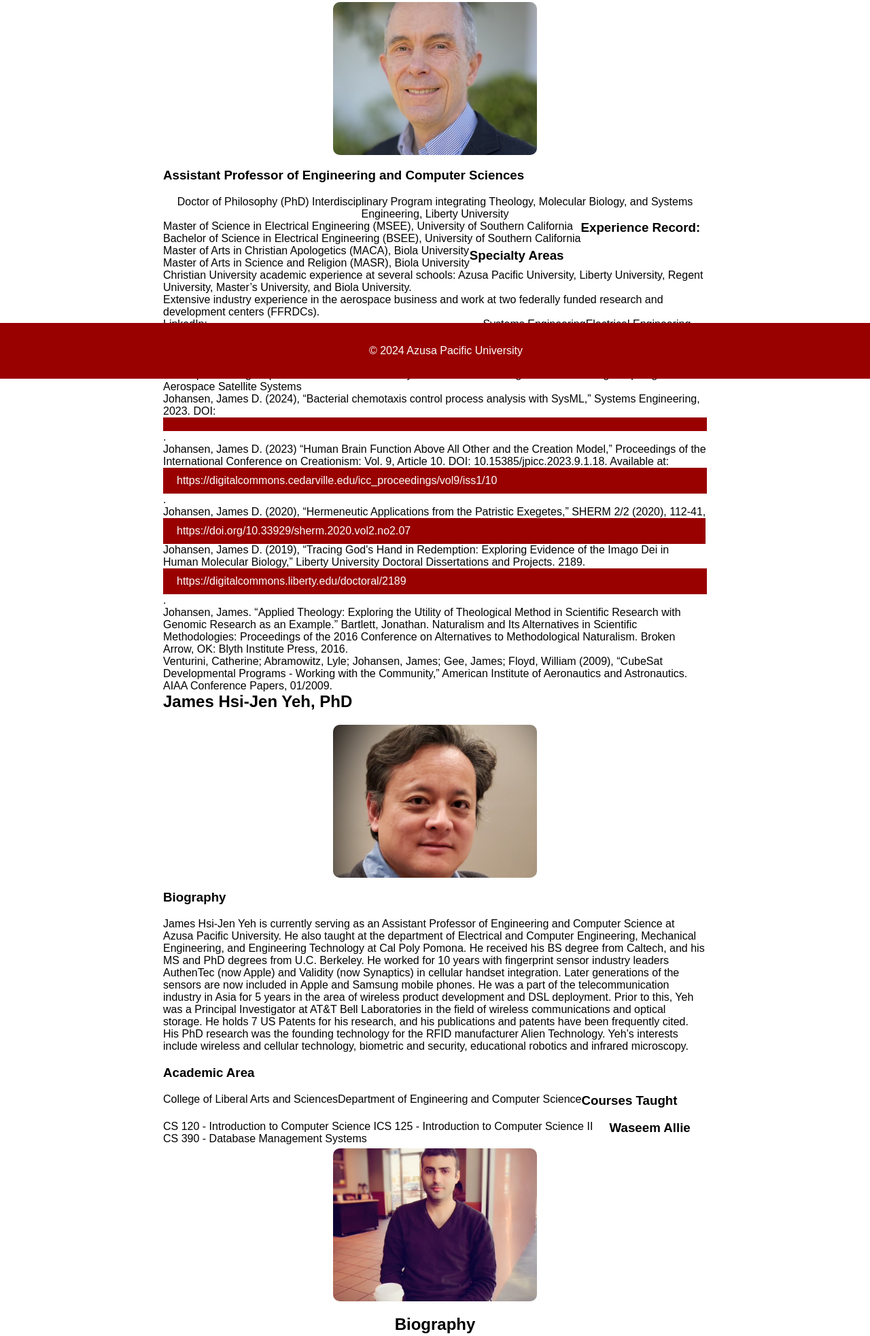
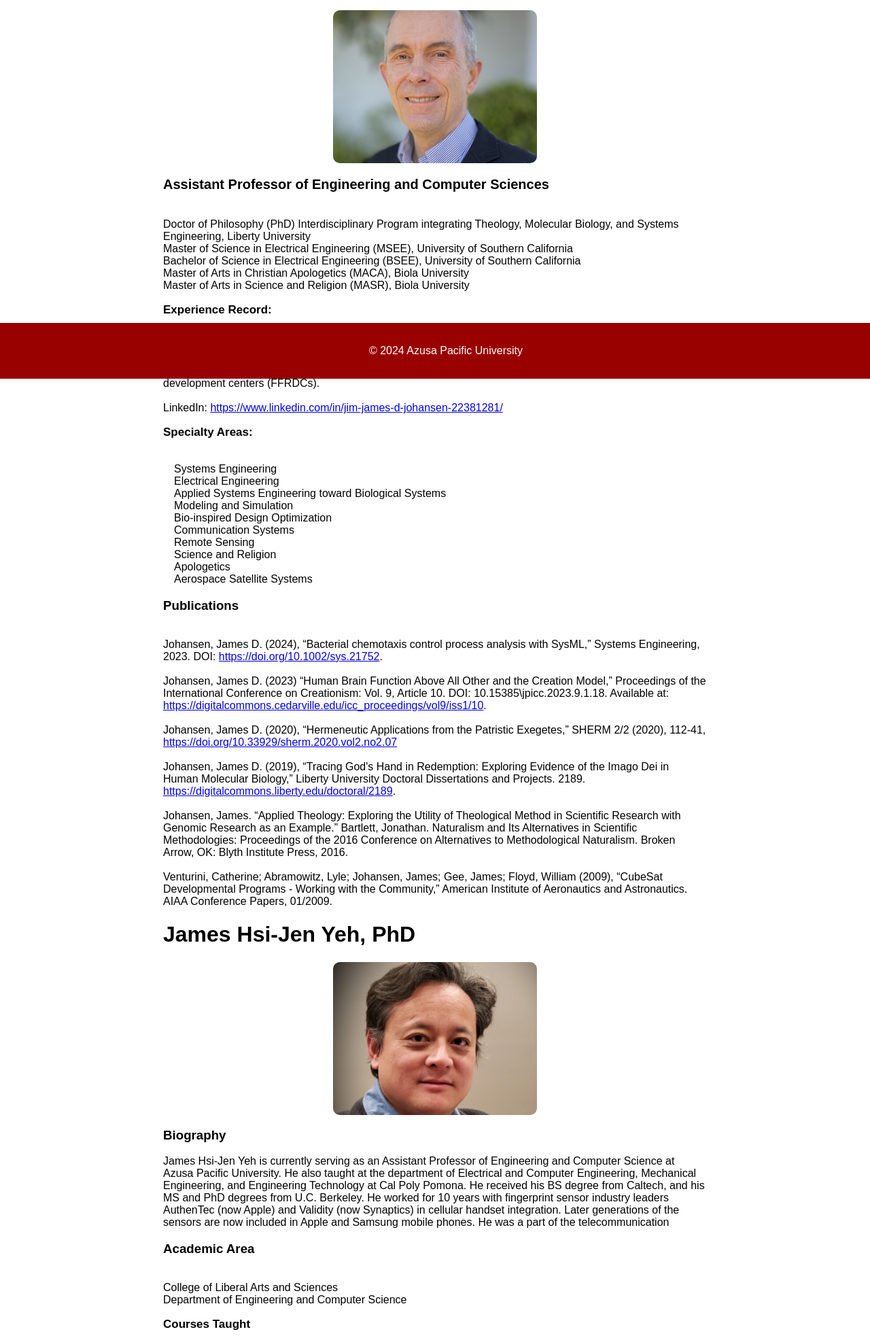
Before and after one commit to wallie21/capstoneteam2, a plain HTML site: page faculty.html in a window 1280 px wide. Shown: the part 243-2208 px from the top of the page at 68% size. Drawn offline with Linux system fonts and the light colour scheme.

Commit message:
Update faculty.html

```diff
--- a/faculty.html
+++ b/faculty.html
@@ -18,68 +18,81 @@
             <li><a href="computer_science.html">Software Engineering: Computer Science Capstones</a></li>
             <li><a href="faculty.html">Meet the Faculty</a></li>
             <li><a href="form.html">Request More Info</a></li>
+            <li><a> </a></li>
         </ul>
     </nav>
     <main>
-	<h2>James D. Johansen, PhD</h2>
+        <h1>James D. Johansen, PhD</h1>
         <img src="drjohansen.jpg" alt="Dr. Johansen">
 
-	<h3>Assistant Professor of Engineering and Computer Sciences</h3>
-	<ul>
-		<li>Doctor of Philosophy (PhD) Interdisciplinary Program integrating Theology, Molecular Biology, and Systems Engineering, Liberty University</li>
-		<li>Master of Science in Electrical Engineering (MSEE), University of Southern California</li>
-		<li>Bachelor of Science in Electrical Engineering (BSEE), University of Southern California</li>
-		<li>Master of Arts in Christian Apologetics (MACA), Biola University</li>
-		<li>Master of Arts in Science and Religion (MASR), Biola University</li>
-	</ul>
-	<h3>Experience Record: </h3>
-	    <li>Christian University academic experience at several schools: Azusa Pacific University, Liberty University, Regent University, Master’s University, and Biola University.</li>
-	    <li>Extensive industry experience in the aerospace business and work at two federally funded research and development centers (FFRDCs).</li>
-	    <li>LinkedIn: <a href=https://www.linkedin.com/in/jim-james-d-johansen-22381281/">https://www.linkedin.com/in/jim-james-d-johansen-22381281/</a></li>
-	<h3>Specialty Areas</h3>
-	    <li>Systems Engineering</li>
-	    <li>Electrical Engineering</li>
-	    <li>Applied Systems Engineering toward Biological Systems</li>
-	    <li>Modeling and Simulation</li>
-	    <li>Bio-inspired Design Optimization</li>
-	    <li>Communication Systems</li>
-	    <li>Remote Sensing</li>
-	    <li>Science and Religion</li>
-	    <li>Apologetics</li>
-	    <li>Aerospace Satellite Systems</li>
+        <p style="font-size: 20px;"><strong>Assistant Professor of Engineering and Computer Sciences</strong></p>
+        	<p>
+			<br>Doctor of Philosophy (PhD) Interdisciplinary Program integrating Theology, Molecular Biology, and Systems Engineering, Liberty University
+           		<br>Master of Science in Electrical Engineering (MSEE), University of Southern California
+           		<br>Bachelor of Science in Electrical Engineering (BSEE), University of Southern California
+            		<br>Master of Arts in Christian Apologetics (MACA), Biola University
+            		<br>Master of Arts in Science and Religion (MASR), Biola University
+		</p>
+
+        <p style="font-size: 17px;"><strong>Experience Record:</strong></p>
+        	<p>
+			<br> Christian University academic experience at several schools: Azusa Pacific University, Liberty University, Regent University, Master’s University, and Biola University.
+			<br> Extensive industry experience in the aerospace business and work at two federally funded research and development centers (FFRDCs).
+			<br>
+        		<br>LinkedIn: <a href="https://www.linkedin.com/in/jim-james-d-johansen-22381281/">https://www.linkedin.com/in/jim-james-d-johansen-22381281/</a>
+		</p>
+        <p style="font-size: 17px;"><strong>Specialty Areas:</strong></p>
+        <p>
+            <br>&emsp;Systems Engineering
+            <br>&emsp;Electrical Engineering
+            <br>&emsp;Applied Systems Engineering toward Biological Systems
+            <br>&emsp;Modeling and Simulation
+            <br>&emsp;Bio-inspired Design Optimization
+            <br>&emsp;Communication Systems
+            <br>&emsp;Remote Sensing
+            <br>&emsp;Science and Religion
+            <br>&emsp;Apologetics
+            <br>&emsp;Aerospace Satellite Systems
+        </p>
         <h3>Publications</h3>
-	    <li>Johansen, James D. (2024), “Bacterial chemotaxis control process analysis with SysML,” Systems Engineering, 2023. DOI: <a href="https://doi.org/10.1002/sys.21752>https://doi.org/10.1002/sys.21752"></a>. </li>
-	    <li>Johansen, James D. (2023) “Human Brain Function Above All Other and the Creation Model,” Proceedings of the International Conference on Creationism: Vol. 9, Article 10. DOI: 10.15385/jpicc.2023.9.1.18. Available at: <a href="https://doi.org/10.1002/sys.21752">https://digitalcommons.cedarville.edu/icc_proceedings/vol9/iss1/10</a>.</li>
-	    <li>Johansen, James D. (2020), “Hermeneutic Applications from the Patristic Exegetes,” SHERM 2/2 (2020), 112-41, <a href="https://doi.org/10.33929/sherm.2020.vol2.no2.07">https://doi.org/10.33929/sherm.2020.vol2.no2.07 </a></li>
-	    <li>Johansen, James D. (2019), “Tracing God's Hand in Redemption: Exploring Evidence of the Imago Dei in Human Molecular Biology,” Liberty University Doctoral Dissertations and Projects. 2189. <a href="https://digitalcommons.liberty.edu/doctoral/2189">https://digitalcommons.liberty.edu/doctoral/2189</a>. </li>
-	    <li>Johansen, James. “Applied Theology: Exploring the Utility of Theological Method in Scientific Research with Genomic Research as an Example.” Bartlett, Jonathan. Naturalism and Its Alternatives in Scientific Methodologies: Proceedings of the 2016 Conference on Alternatives to Methodological Naturalism. Broken Arrow, OK: Blyth Institute Press, 2016.</li>
-	    <li>Venturini, Catherine; Abramowitz, Lyle; Johansen, James; Gee, James; Floyd, William (2009), “CubeSat Developmental Programs - Working with the Community,” American Institute of Aeronautics and Astronautics. AIAA Conference Papers, 01/2009.</li>
+        <p>
+            	<br>Johansen, James D. (2024), “Bacterial chemotaxis control process analysis with SysML,” Systems Engineering, 2023. DOI: <a href="https://doi.org/10.1002/sys.21752">https://doi.org/10.1002/sys.21752</a>.
+		<br>
+            	<br>Johansen, James D. (2023) “Human Brain Function Above All Other and the Creation Model,” Proceedings of the International Conference on Creationism: Vol. 9, Article 10. DOI: 10.15385\jpicc.2023.9.1.18. Available at: <a href="https://digitalcommons.cedarville.edu/icc_proceedings/vol9/iss1/10">https://digitalcommons.cedarville.edu/icc_proceedings/vol9/iss1/10</a>.
+		<br>
+            	<br>Johansen, James D. (2020), “Hermeneutic Applications from the Patristic Exegetes,” SHERM 2/2 (2020), 112-41, <a href="https://doi.org/10.33929/sherm.2020.vol2.no2.07">https://doi.org/10.33929/sherm.2020.vol2.no2.07 </a>
+		<br>
+            	<br>Johansen, James D. (2019), “Tracing God's Hand in Redemption: Exploring Evidence of the Imago Dei in Human Molecular Biology,” Liberty University Doctoral Dissertations and Projects. 2189. <a href="https://digitalcommons.liberty.edu/doctoral/2189">https://digitalcommons.liberty.edu/doctoral/2189</a>.
+		<br>
+            	<br>Johansen, James. “Applied Theology: Exploring the Utility of Theological Method in Scientific Research with Genomic Research as an Example.” Bartlett, Jonathan. Naturalism and Its Alternatives in Scientific Methodologies: Proceedings of the 2016 Conference on Alternatives to Methodological Naturalism. Broken Arrow, OK: Blyth Institute Press, 2016.
+		<br>
+            	<br>Venturini, Catherine; Abramowitz, Lyle; Johansen, James; Gee, James; Floyd, William (2009), “CubeSat Developmental Programs - Working with the Community,” American Institute of Aeronautics and Astronautics. AIAA Conference Papers, 01/2009.
+        </p>
 
-	<h2>James Hsi-Jen Yeh, PhD</h2>
+        <h1>James Hsi-Jen Yeh, PhD</h1>
         <img src="dryeh.jpg" alt="Dr. Yeh">
         <h3>Biography</h3>
-        	<p>James Hsi-Jen Yeh is currently serving as an Assistant Professor of Engineering and Computer Science at Azusa Pacific University. He also taught at the department of 	Electrical and Computer Engineering, Mechanical Engineering, and Engineering Technology at Cal Poly Pomona. He received his BS degree from Caltech, and his MS and PhD degrees from 	U.C. Berkeley. He worked for 10 years with fingerprint sensor industry leaders AuthenTec (now Apple) and Validity (now Synaptics) in cellular handset integration. Later generations 	of the sensors are now included in Apple and Samsung mobile phones. He was a part of the telecommunication industry in Asia for 5 years in the area of wireless product development 	and DSL deployment. Prior to this, Yeh was a Principal Investigator at AT&T Bell Laboratories in the field of wireless communications and optical storage. He holds 7 US Patents for 	his research, and his publications and patents have been frequently cited. His PhD research was the founding technology for the RFID manufacturer Alien Technology. Yeh’s interests 	include wireless and cellular technology, biometric and security, educational robotics and infrared microscopy.</P>
+        <p>James Hsi-Jen Yeh is currently serving as an Assistant Professor of Engineering and Computer Science at Azusa Pacific University. He also taught at the department of Electrical and Computer Engineering, Mechanical Engineering, and Engineering Technology at Cal Poly Pomona. He received his BS degree from Caltech, and his MS and PhD degrees from U.C. Berkeley. He worked for 10 years with fingerprint sensor industry leaders AuthenTec (now Apple) and Validity (now Synaptics) in cellular handset integration. Later generations of the sensors are now included in Apple and Samsung mobile phones. He was a part of the telecommunication</p>
 	<h3>Academic Area</h3>
-	<ul>
-		<li>College of Liberal Arts and Sciences</li>
-		<li>Department of Engineering and Computer Science</li>
-	</ul>
+	<p>
+		<br>College of Liberal Arts and Sciences
+		<br>Department of Engineering and Computer Science
+	</p>
 
-	<h3>Courses Taught</h3>
-	<ul>
-		<li>CS 120 - Introduction to Computer Science I</li>
-		<li>CS 125 - Introduction to Computer Science II</li>
-		<li>CS 390 - Database Management Systems</li>
-	<ul>
+	<p style="font-size: 17px;"><strong>Courses Taught</strong></p>
+	<p>
+		<br>CS 120 - Introduction to Computer Science I
+		<br>CS 125 - Introduction to Computer Science II
+		<br>CS 390 - Database Management Systems
+	</p>
 
-	<h3>Waseem Allie</h3>
+	<h1>Waseem Allie</h1>
 	<img src="waseem.jpeg" alt="Waseem">
 	<h2>Biography</h2>
 	<p>Waseem is a senior computer science major at Azusa Pacific University, graduating class of May 2024. He ambitions include getting a job in defense and working on the B-21 Raider and
 		other military planes. He is also one of the current lab techs working on APU's CubeSat program and spends his time programming the Pumpkin Development Board and learning
 		RTOS (real-time operating systems). In his free time he tends to his freshwater aquarium and likes to hang out with his dog Max.</p>
-
-	<h3>Jovanny Camano</h3>
+	<h1>Jovanny Camano</h1>
 		<img src="jovanny.jpeg">
 		<h2>Biography</h2>
 		<p>Jovanny is a senior computer science major at Azusa Pacific University, graduating class of May 2024. His ambitions include getting a job in CyberSecurity or Network Administrator at IBM / Cisco. Currently, he is working part-time at I.T. at APU. During his free time, he enjoys exploring music and watching car-related and tech-related YouTube videos.</p>
```
Lines whose indentation alone changed are shown as unchanged.
